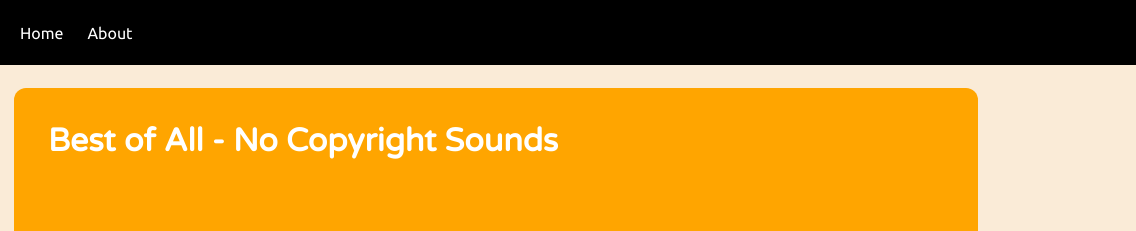
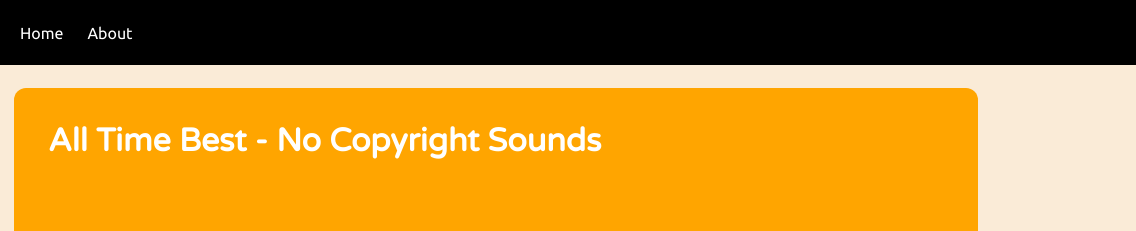
Before and after one commit to prak895/Spotify, a plain HTML site: page index.html in a window 1280 px wide. Shown: the top 231 px of the page, 144-1280 px from the left. Drawn offline with Linux system fonts and the light colour scheme.

Commit message:
Update index.html

```diff
--- a/index.html
+++ b/index.html
@@ -18,7 +18,7 @@
 
     <div class="container">
         <div class="songList">
-            <h1>Best of All - No Copyright Sounds</h1>
+            <h1>All Time Best - No Copyright Sounds</h1>
             <div class="songItemContainer">
                 <div class="songItem">
                     <img alt="1">
```
